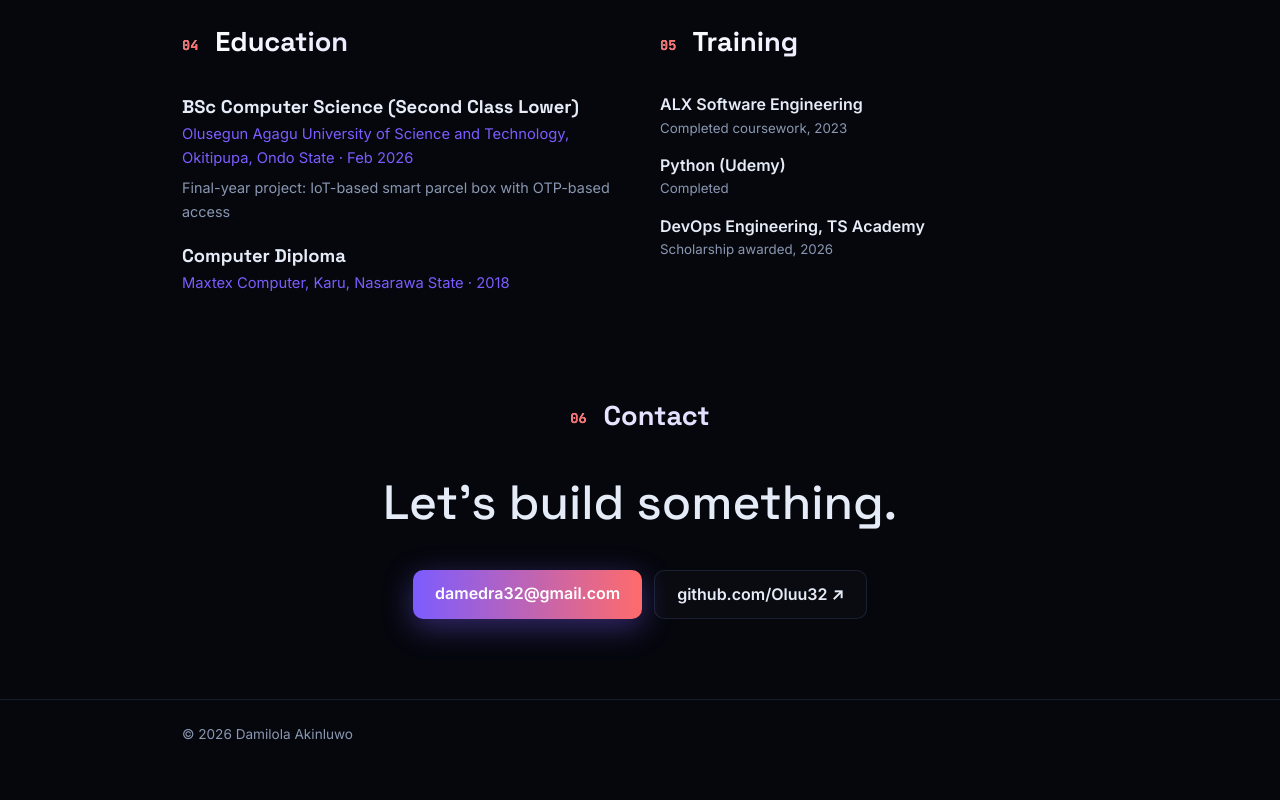
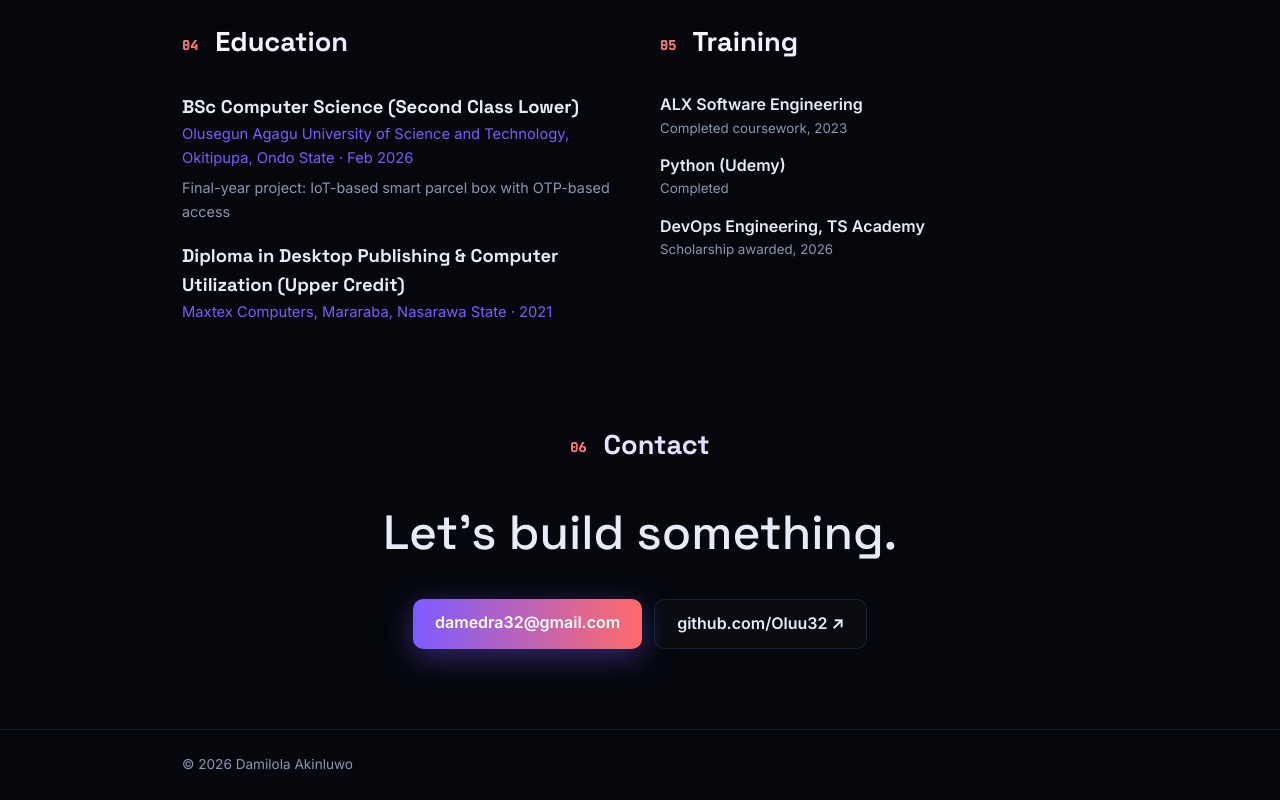
Before and after one commit to Oluu32/Oluu32.github.io, a plain HTML site: page index.html in a window 1280 px wide. Shown: the part 2156-2956 px from the top of the page. Before the commit the page ends 2926 px from the top, so only its background shows below. Drawn offline with Linux system fonts and the light colour scheme.

Commit message:
Maxtex diploma details

```diff
--- a/index.html
+++ b/index.html
@@ -107,7 +107,7 @@
     <div class="reveal">
       <h2><span>04</span> Education</h2>
       <div class="edu"><h3>BSc Computer Science (Second Class Lower)</h3><p class="org">Olusegun Agagu University of Science and Technology, Okitipupa, Ondo State · Feb 2026</p><p class="sub">Final-year project: IoT-based smart parcel box with OTP-based access</p></div>
-      <div class="edu"><h3>Computer Diploma</h3><p class="org">Maxtex Computer, Karu, Nasarawa State · 2018</p></div>
+      <div class="edu"><h3>Diploma in Desktop Publishing &amp; Computer Utilization (Upper Credit)</h3><p class="org">Maxtex Computers, Mararaba, Nasarawa State · 2021</p></div>
     </div>
     <div class="reveal">
       <h2><span>05</span> Training</h2>
```
